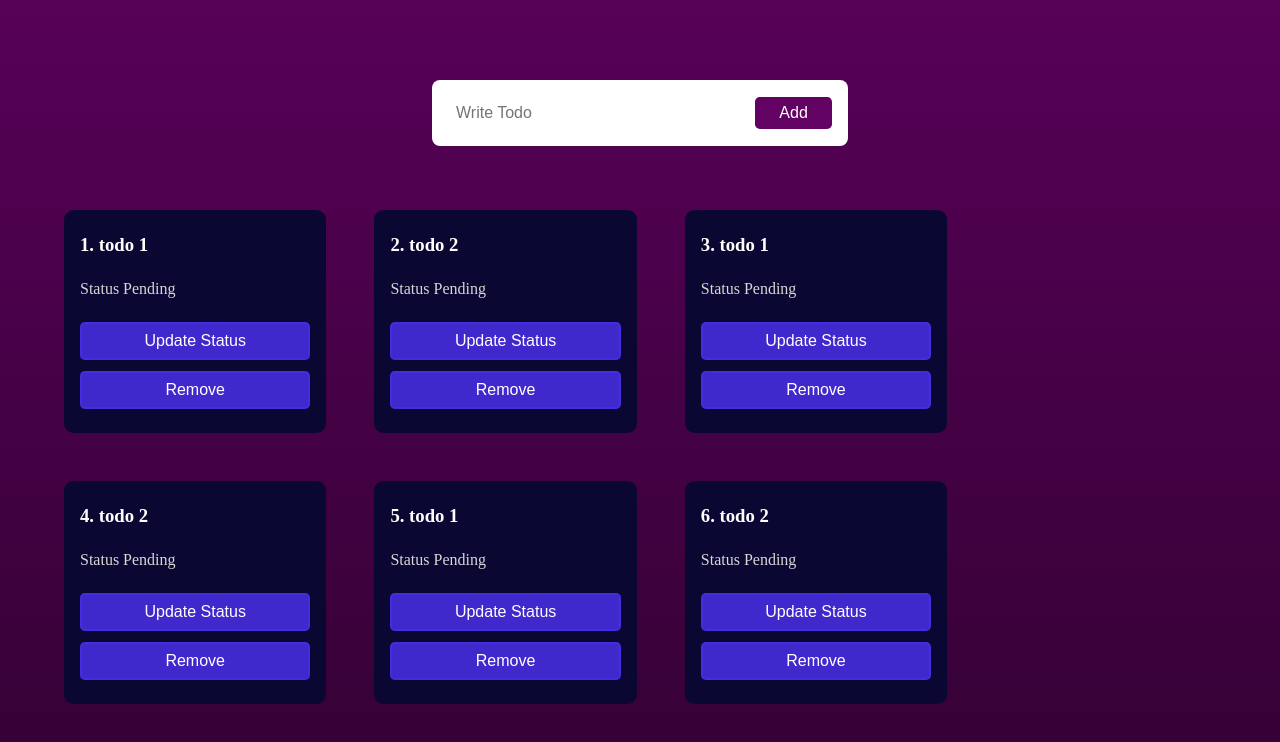
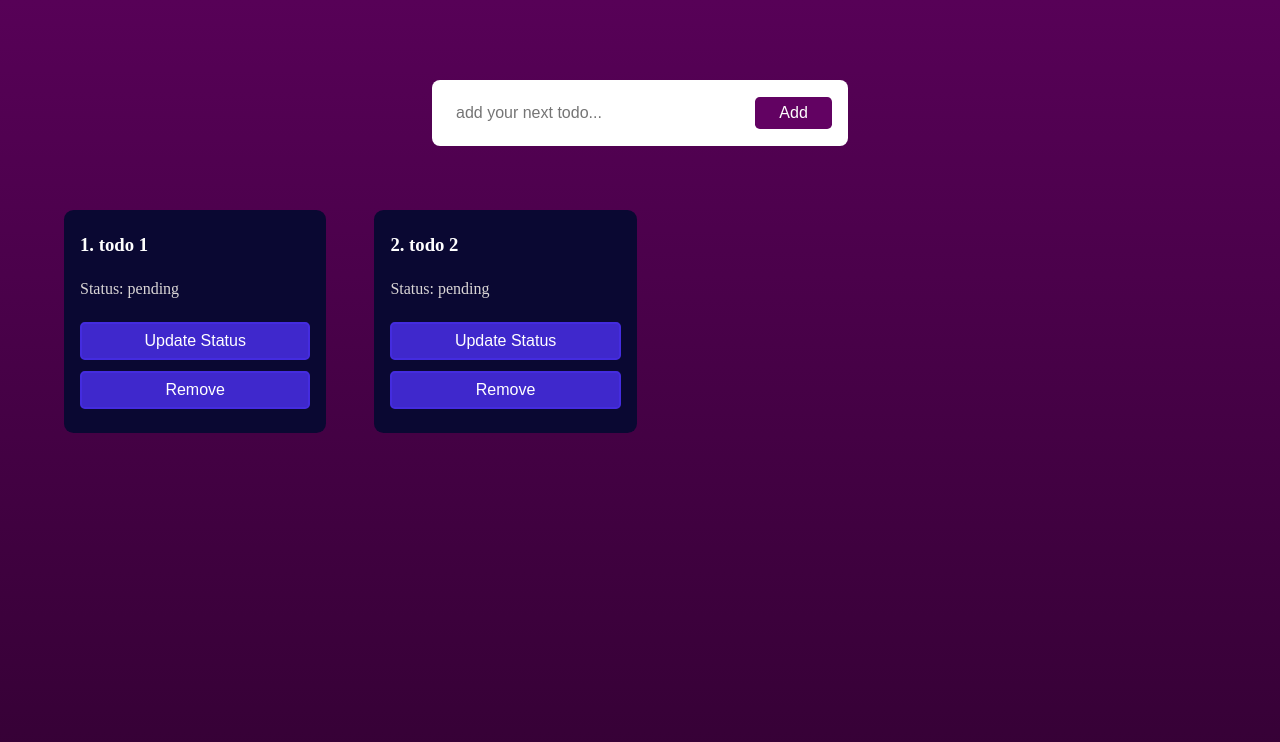
Before and after one commit to paulSuman005/todo-app, a React (Vite) app in the folder todo_app/: page / in a window 1280 px wide. Shown: the top 742 px of the page. Built offline with nearby package versions, Linux system fonts and the light colour scheme.

Commit message:
adding the functionality for adding todo

```diff
--- a/todo_app/src/App.jsx
+++ b/todo_app/src/App.jsx
@@ -1,13 +1,18 @@
+import { useState } from 'react'
 import './App.css'
 import AddTodo from './components/AddTodo/AddTodo'
 import TodoList from './components/TodoList/TodoList'
 
 function App() {
+  const [list, setList] = useState([
+    {id: 1, status: "pending", todoData: "todo 1"},
+    {id: 2, status: "pending", todoData: "todo 2"}
+])
 
   return (
     <div className='mainContainer'>
-      <AddTodo />
-      <TodoList />
+      <AddTodo updateList={(todo) => setList([...list, {id: list.length+1, status: "pending", todoData: todo}])}/>
+      <TodoList list={list}/>
     </div>
   )
 }
--- a/todo_app/src/components/AddTodo/AddTodo.jsx
+++ b/todo_app/src/components/AddTodo/AddTodo.jsx
@@ -1,13 +1,13 @@
 import { useState } from "react";
 import "./addTodo.css";
 
-function AddTodo() {
+function AddTodo({updateList}) {
     const [inputText, setInputText] = useState("");
 
     return (
         <div className="addTodoWrapper">
-            <input type="text" placeholder="Write Todo" onChange={(e) => setInputText(e.target.value)}/>
-            <button>Add</button>
+            <input type="text" placeholder="add your next todo..." value={inputText} onChange={(e) => setInputText(e.target.value)}/>
+            <button onClick={() => updateList(inputText)}>Add</button>
         </div>
     )
 }
--- a/todo_app/src/components/Todo/Todo.jsx
+++ b/todo_app/src/components/Todo/Todo.jsx
@@ -3,7 +3,7 @@ function Todo({todoData}) {
     return (
         <div className="todoWrapper">
             <h3>{todoData.id}. {todoData.todoData}</h3>
-            <p>Status Pending</p>
+            <p>Status: {todoData.status}</p>
             <div className="btnContainer">
                 <button>Update Status</button>
                 <button>Remove</button>
--- a/todo_app/src/components/TodoList/TodoList.jsx
+++ b/todo_app/src/components/TodoList/TodoList.jsx
@@ -2,15 +2,7 @@ import { useState } from "react";
 import Todo from "../Todo/Todo";
 import "./todoList.css";
 
-function TodoList() {
-    const [list, setList] = useState([
-        {id: 1, todoData: "todo 1"},
-        {id: 2, todoData: "todo 2"},
-        {id: 3, todoData: "todo 1"},
-        {id: 4, todoData: "todo 2"},
-        {id: 5, todoData: "todo 1"},
-        {id: 6, todoData: "todo 2"}
-    ])
+function TodoList({list}) {
 
     return (
         <div className="todoListWrapper">
```
